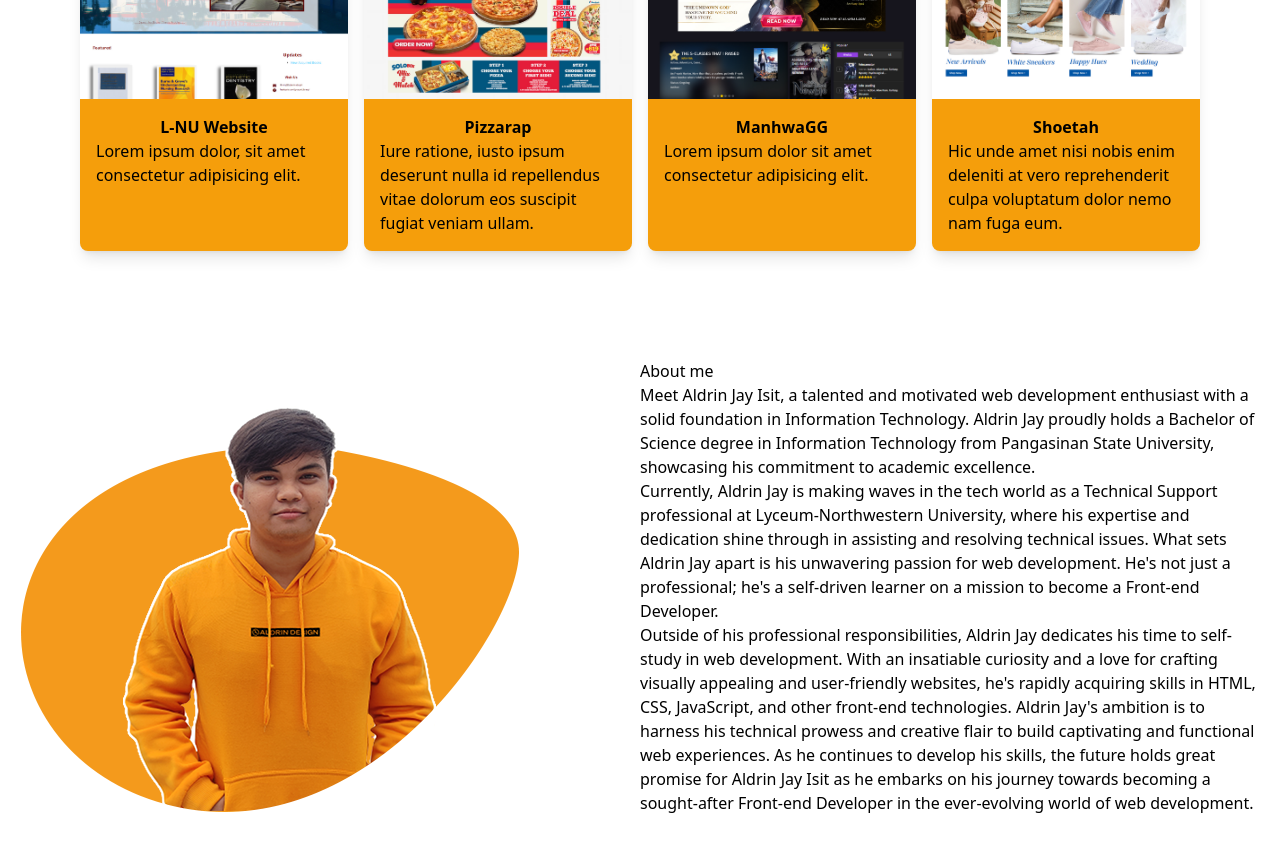
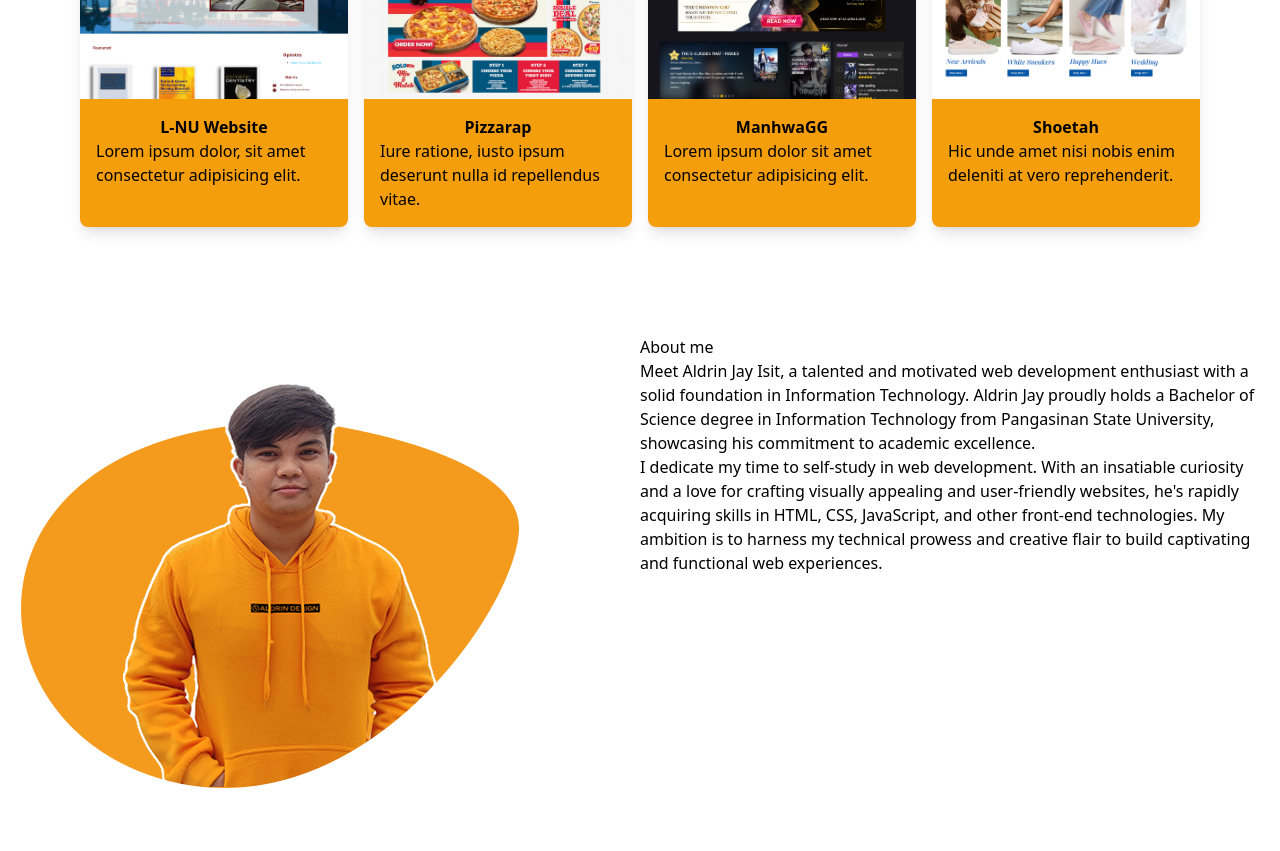
Before and after one commit to Drinisit/drin-portfolio, a React (Create React App) app: page / in a window 1280 px wide. Shown: the part 1400-2251 px from the top of the page. Built offline with nearby package versions, Linux system fonts and the light colour scheme; the HTML template or start-up script is replaced by a standard one.

Commit message:
Project section column fix

```diff
--- a/src/components/About.jsx
+++ b/src/components/About.jsx
@@ -13,9 +13,7 @@ const About = () => {
                 <h1>About me</h1>
                 <p>Meet Aldrin Jay Isit, a talented and motivated web development enthusiast with a solid foundation in Information Technology. Aldrin Jay proudly holds a Bachelor of Science degree in Information Technology from Pangasinan State University, showcasing his commitment to academic excellence.</p>
 
-                <p>Currently, Aldrin Jay is making waves in the tech world as a Technical Support professional at Lyceum-Northwestern University, where his expertise and dedication shine through in assisting and resolving technical issues. What sets Aldrin Jay apart is his unwavering passion for web development. He's not just a professional; he's a self-driven learner on a mission to become a Front-end Developer.</p>
-
-                <p>Outside of his professional responsibilities, Aldrin Jay dedicates his time to self-study in web development. With an insatiable curiosity and a love for crafting visually appealing and user-friendly websites, he's rapidly acquiring skills in HTML, CSS, JavaScript, and other front-end technologies. Aldrin Jay's ambition is to harness his technical prowess and creative flair to build captivating and functional web experiences. As he continues to develop his skills, the future holds great promise for Aldrin Jay Isit as he embarks on his journey towards becoming a sought-after Front-end Developer in the ever-evolving world of web development.</p>
+                <p>I dedicate my time to self-study in web development. With an insatiable curiosity and a love for crafting visually appealing and user-friendly websites, he's rapidly acquiring skills in HTML, CSS, JavaScript, and other front-end technologies. My ambition is to harness my technical prowess and creative flair to build captivating and functional web experiences.</p>
             </div>
         </div>
 
--- a/src/components/Project.jsx
+++ b/src/components/Project.jsx
@@ -25,7 +25,7 @@ const Project = () => {
               <img className='rounded-t-lg' src={Img2} alt="" />
               <div className='p-4'>
                 <h2 className='text-2x font-bold text-center'>Pizzarap</h2>
-                <p>Iure ratione, iusto ipsum deserunt nulla id repellendus vitae dolorum eos suscipit fugiat veniam ullam.</p>
+                <p>Iure ratione, iusto ipsum deserunt nulla id repellendus vitae.</p>
               </div>
             </div>
 
@@ -41,7 +41,7 @@ const Project = () => {
                 <img className='rounded-t-lg' src={Img4} alt="" />
                 <div className='p-4'>
                 <h2  className='text-2x font-bold text-center'>Shoetah</h2>
-                <p>Hic unde amet nisi nobis enim deleniti at vero reprehenderit culpa voluptatum dolor nemo nam fuga eum.</p>
+                <p>Hic unde amet nisi nobis enim deleniti at vero reprehenderit.</p>
                 </div>
             </div>
 
```
